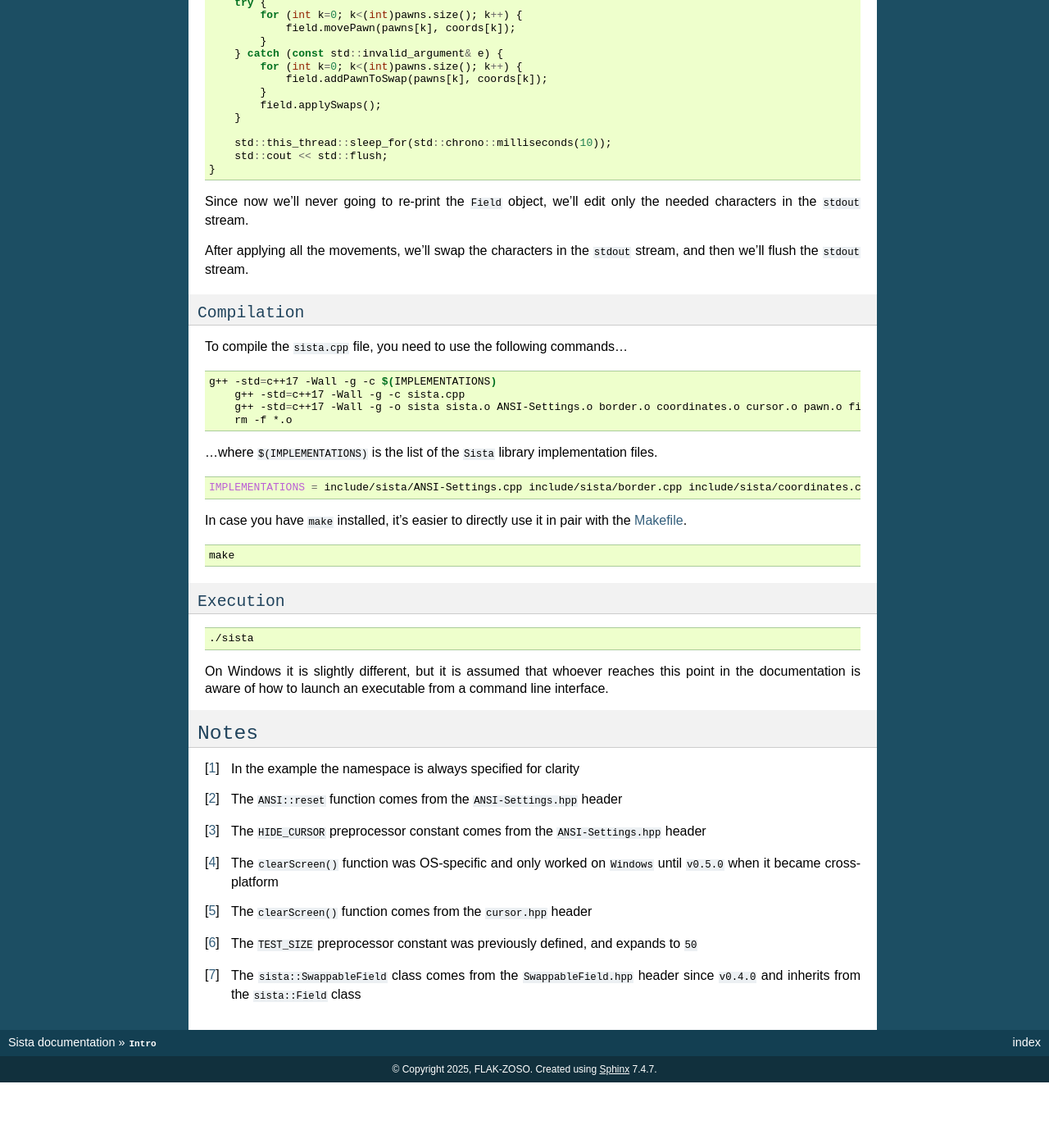
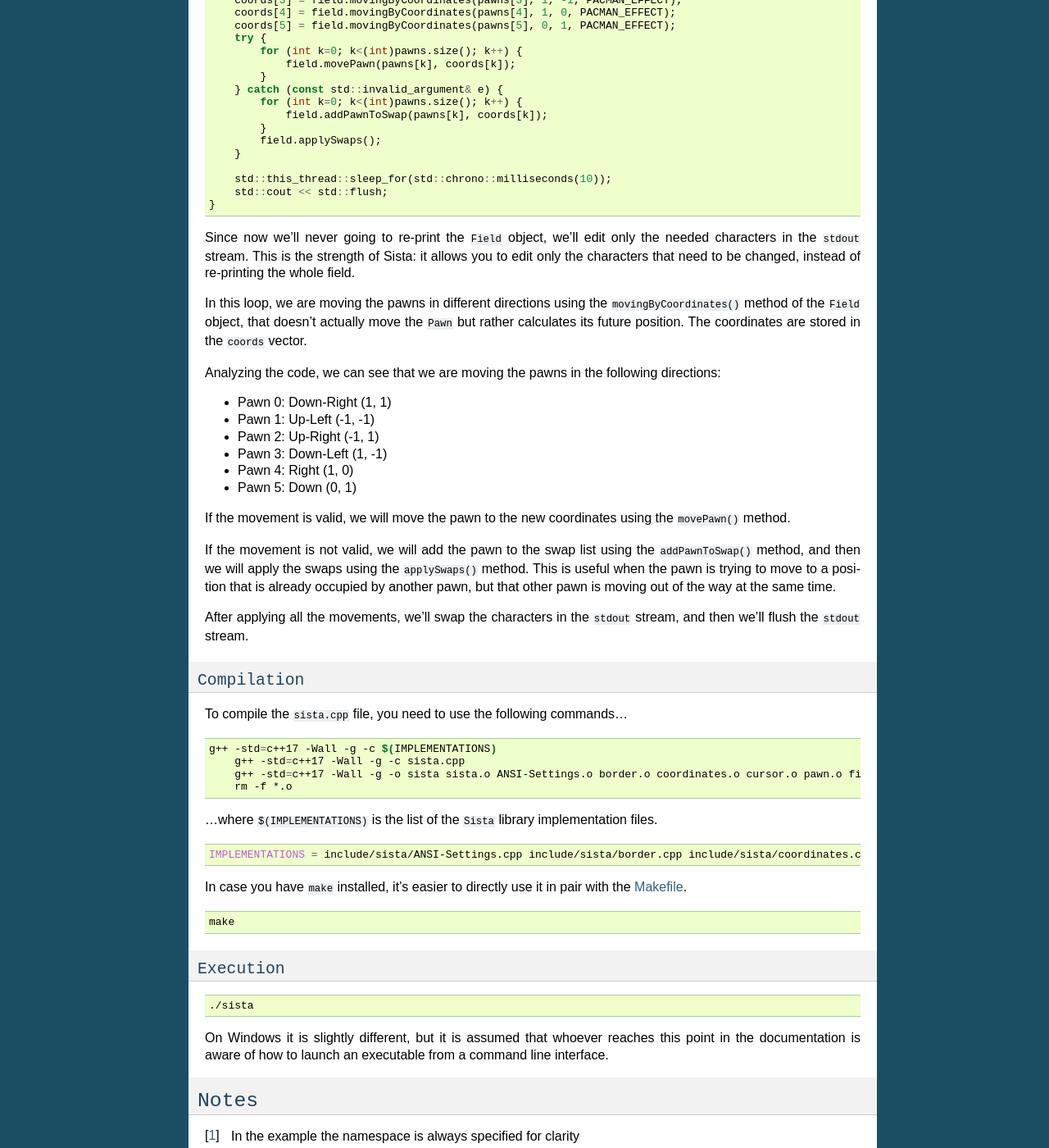
Before and after one commit to FLAK-ZOSO/Sista, a Sphinx documentation site: the page built from docs/intro.rst, in a window 1280 px wide and 1400 px high, scrolled down 3117 px. Shown: the whole window at 82% size. Built offline with Sphinx 7.4.7, drawn with Linux system fonts in a browser that asks for light colours; before the commit the page ends 4437 px from its top, so only the background shows below that; some of the changed text lies outside the part shown.

Commit message:
Updating and refreshing documentation, Fix: #16

```diff
--- a/docs/index.rst
+++ b/docs/index.rst
@@ -51,7 +51,7 @@ However, you will have to include them in the compilation process as shown here.
     objects:
         g++ -std=c++17 -Wall -g -c $(IMPLEMENTATIONS)
 
-    file: objects
+    sista: objects
         g++ -std=c++17 -Wall -g -c sista.cpp
         g++ -std=c++17 -Wall -g -o sista sista.o ANSI-Settings.o border.o coordinates.o cursor.o pawn.o field.o
 
--- a/docs/intro.rst
+++ b/docs/intro.rst
@@ -3,7 +3,7 @@
 
 The purpose of this document is to provide a quick example of how to use the ``Sista`` library.
 
-I will use this `sista.cpp <https://github.com/FLAK-ZOSO/Sista/blob/main/sista.cpp>`_ file as the example to explain.
+I will use this `sista.cpp <https://github.com/FLAK-ZOSO/Sista/blob/main/sista.cpp>`_ file as the example and I will provide a walkthrough.
 
 ``Installation``
 --------------------
@@ -55,19 +55,19 @@ The next thing the program does is to unsync the C++ standard input/output strea
 
     std::ios_base::sync_with_stdio(false);
 
-This line will make I/O faster since we only use C++ standard input/output. You can read more about it `on Stack Overflow https://stackoverflow.com/questions/31162367/significance-of-ios-basesync-with-stdiofalse-cin-tienull`_.
+This line will make I/O faster since we only use C++ standard input/output. You can read more about it `on Stack Overflow <https://stackoverflow.com/questions/31162367/significance-of-ios-basesync-with-stdiofalse-cin-tienull>`_.
 
 .. code-block:: cpp
 
     ANSI::reset(); // Reset the settings
 
-This line of code will reset the ANSI settings of the terminal [#]_.
+This line of code will reset the ANSI settings of the terminal.
 
 .. code-block:: cpp
 
     std::cout << HIDE_CURSOR;
 
-This line of code will hide the cursor [#]_ to reduce that noisy flickering.
+This line of code will hide the cursor to reduce that noisy flickering.
 
 ℹ️ - You don't need to do this explicitly since the ``sista::Field`` class includes a private ``sista::Cursor`` object that will hide the cursor when the constructor is called.
 
@@ -136,13 +136,13 @@ This line of code will create a ``Border`` object with the following properties:
 ``Field``
 --------------------
 
-The next thing to do is to create a ``Field`` object [#]_.
+The next thing to do is to create a ``Field`` object. In this case, I will use the ``sista::SwappableField`` class, which is a subclass of the ``sista::Field`` class that allows you to swap pawns in case of apparent collisions.
 
 .. code-block:: cpp
 
     sista::SwappableField field(TEST_SIZE, TEST_SIZE);
 
-In this case I am creating a ``sista::SwappableField`` [#]_ object with the following properties:
+In this case I am creating a ``sista::SwappableField`` object with the following - in order - properties:
 
 - ``Width``: ``50``
 - ``Height``: ``50``
@@ -197,7 +197,22 @@ First of all, we need to print the ``Field`` object with the ``Border`` object.
         std::cout << std::flush;
     }
 
-Since now we'll never going to re-print the ``Field`` object, we'll edit only the needed characters in the ``stdout`` stream.
+Since now we'll never going to re-print the ``Field`` object, we'll edit only the needed characters in the ``stdout`` stream. This is the strength of Sista: it allows you to edit only the characters that need to be changed, instead of re-printing the whole field.
+
+In this loop, we are moving the pawns in different directions using the ``movingByCoordinates()`` method of the ``Field`` object, that doesn't actually move the ``Pawn`` but rather calculates its future position. The coordinates are stored in the ``coords`` vector.
+
+Analyzing the code, we can see that we are moving the pawns in the following directions:
+
+- Pawn 0: Down-Right (1, 1)
+- Pawn 1: Up-Left (-1, -1)
+- Pawn 2: Up-Right (-1, 1)
+- Pawn 3: Down-Left (1, -1)
+- Pawn 4: Right (1, 0)
+- Pawn 5: Down (0, 1)
+
+If the movement is valid, we will move the pawn to the new coordinates using the ``movePawn()`` method.
+
+If the movement is not valid, we will add the pawn to the swap list using the ``addPawnToSwap()`` method, and then we will apply the swaps using the ``applySwaps()`` method. This is useful when the pawn is trying to move to a position that is already occupied by another pawn, but that other pawn is moving out of the way at the same time.
 
 After applying all the movements, we'll swap the characters in the ``stdout`` stream, and then we'll flush the ``stdout`` stream.
 
@@ -238,9 +253,4 @@ On Windows it is slightly different, but it is assumed that whoever reaches this
 ====================
 
 .. [#] In the example the namespace is always specified for clarity
-.. [#] The ``ANSI::reset`` function comes from the ``ANSI-Settings.hpp`` header
-.. [#] The ``HIDE_CURSOR`` preprocessor constant comes from the ``ANSI-Settings.hpp`` header
 .. [#] The ``clearScreen()`` function was OS-specific and only worked on ``Windows`` until ``v0.5.0`` when it became cross-platform
-.. [#] The ``clearScreen()`` function comes from the ``cursor.hpp`` header
-.. [#] The ``TEST_SIZE`` preprocessor constant was previously defined, and expands to ``50``
-.. [#] The ``sista::SwappableField`` class comes from the ``SwappableField.hpp`` header since ``v0.4.0`` and inherits from the ``sista::Field`` class
```
Also changed, not shown: other parts of docs/intro.rst (+1 -1 lines), docs/sista.rst (+0 -15 lines).
